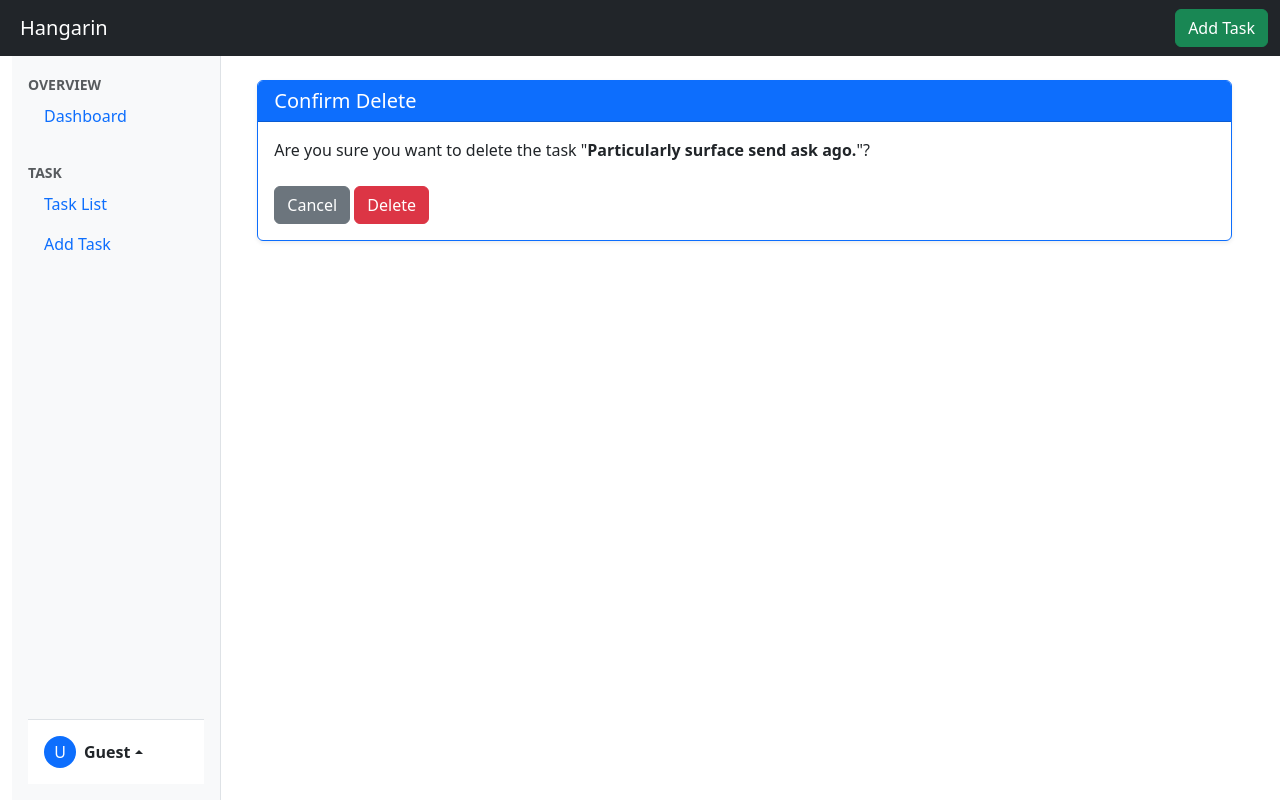
After one commit to FernandezCorporate/Hangarin_Task-To-do_Manager, a Django app: page /taskDelete/4 in a window 1280 px wide. The commit adds this page. Run offline with Django 5.2, Linux system fonts and the light colour scheme; data comes from the database, SQL or seed files in the repository; both versions use the stored data as it was after the commit.

Commit message:
Task delete added

```diff
--- /dev/null
+++ b/projectsite/Hangarin/templates/taskConfirmDelete.html
@@ -0,0 +1,22 @@
+{% extends 'base.html' %}
+{% load static %}
+
+{% block title %}Confirm Delete{% endblock %}
+
+{% block content %}
+<div class="container-fluid">
+    <div class="card shadow-sm border-primary">
+        <div class="card-header bg-primary text-white">
+            <h5 class="mb-0">Confirm Delete</h5>
+        </div>
+        <div class="card-body">
+            <p class="mb-4">Are you sure you want to delete the task "<strong>{{ object.title }}</strong>"?</p>
+            <form method="POST">
+                {% csrf_token %}
+                <a href="{% url 'taskList' %}" class="btn btn-secondary">Cancel</a>
+                <button type="submit" class="btn btn-danger">Delete</button>
+            </form>
+        </div>
+    </div>
+</div>
+{% endblock %}
--- a/projectsite/Hangarin/templates/taskForm.html
+++ b/projectsite/Hangarin/templates/taskForm.html
@@ -1,7 +1,9 @@
 {% extends 'base.html' %}
 {% load static %}
 
-{% block title %}Create Task{% endblock %}
+{% block title %}
+    {% if object %}Edit Task{% else %}Create Task{% endif %}
+{% endblock %}
 
 {% block content %}
 <div class="container-fluid">
@@ -9,7 +11,7 @@
         <div class="col-12 scroll-column p-3">
             <div class="card shadow-sm border-primary">
                 <div class="card-header bg-primary text-white">
-                    <h5 class="mb-0">Create Task</h5>
+                    <h5 class="mb-0">{% if object %}Edit Task{% else %}Create Task{% endif %}</h5>
                 </div>
                 <div class="card-body">
                     <form method="POST">
--- a/projectsite/Hangarin/templates/taskList.html
+++ b/projectsite/Hangarin/templates/taskList.html
@@ -97,7 +97,7 @@
                                     <a href="{% url 'taskUpdate' object.pk %}" class="btn btn-sm btn-outline-primary" title="Edit">
                                         <i class="bi bi-pencil"></i>
                                     </a>
-                                    <a href="#" class="btn btn-sm btn-outline-danger" title="Delete">
+                                    <a href="{% url 'taskDelete' object.pk %}" class="btn btn-sm btn-outline-danger" title="Delete">
                                         <i class="bi bi-trash"></i>
                                     </a>
                                 </div>
--- a/projectsite/Hangarin/views.py
+++ b/projectsite/Hangarin/views.py
@@ -129,3 +129,8 @@ class TaskUpdateView(UpdateWithInlinesView):
     form_class = TaskForm
     success_url = reverse_lazy('taskList')
     inlines = [SubTaskUpdateInline]
+
+class TaskDeleteView(DeleteView):
+    model = Task
+    template_name = 'taskConfirmDelete.html'
+    success_url = reverse_lazy('taskList')
--- a/projectsite/projectsite/urls.py
+++ b/projectsite/projectsite/urls.py
@@ -16,7 +16,7 @@ Including another URLconf
 """
 from django.contrib import admin
 from django.urls import path
-from Hangarin.views import DashBoardListView, TaskListView, TaskCreateView,TaskUpdateView
+from Hangarin.views import DashBoardListView, TaskListView, TaskCreateView,TaskUpdateView, TaskDeleteView
 from Hangarin import views
 
 urlpatterns = [
@@ -25,4 +25,5 @@ urlpatterns = [
     path('taskList', TaskListView.as_view(), name='taskList'),
     path('taskCreate', TaskCreateView.as_view(), name='taskCreate'),
     path('taskUpdate/<int:pk>', TaskUpdateView.as_view(), name='taskUpdate'),
+    path('taskDelete/<int:pk>', TaskDeleteView.as_view(), name='taskDelete'),
 ]
```
Also changed, not shown: projectsite/db.sqlite3.
